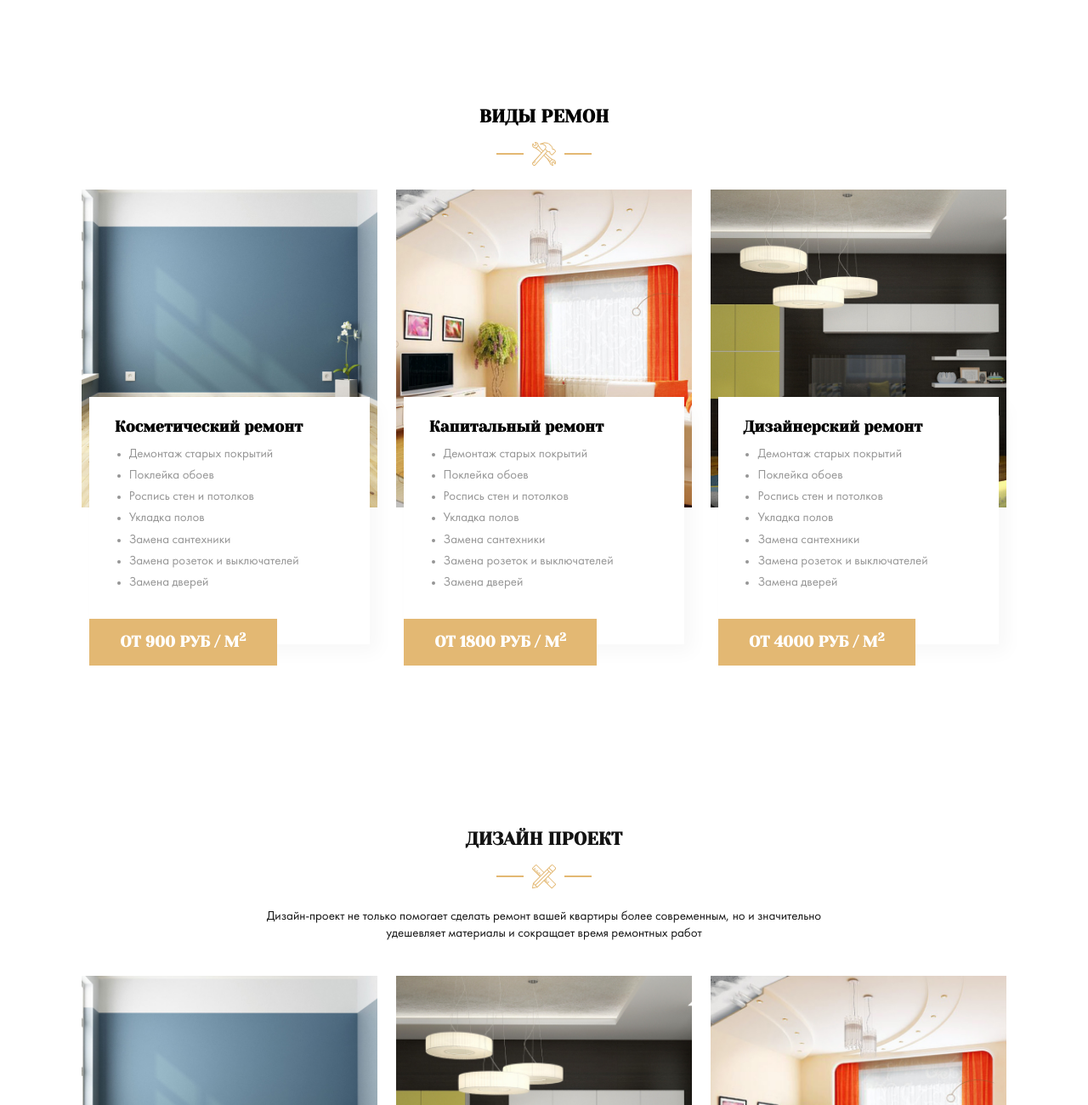
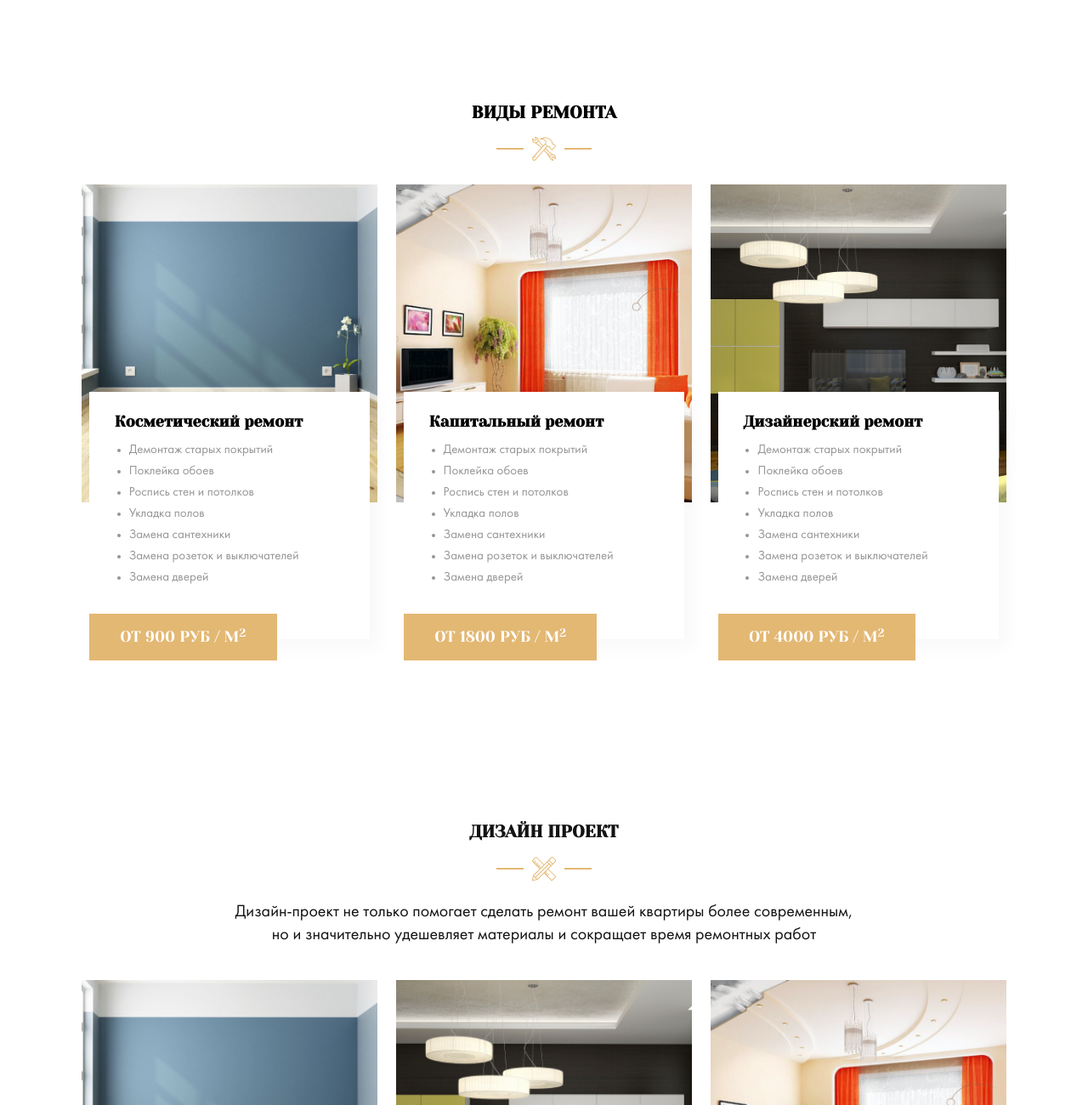
Before and after one commit to HANWoWDOGY/HANWoWDOGY, a website: page index.html in a window 1280 px wide. Shown: the part 960-2260 px from the top of the page at 85% size. Drawn offline with Linux system fonts and the light colour scheme; files whose address does not match are found by name.

```diff
--- a/index.html
+++ b/index.html
@@ -56,7 +56,7 @@
       <section class="section types">
         <div class="container">
           <div class="section-title types__section-title">
-            <h2 class="section-title__heading">Виды ремон</h2>
+            <h2 class="section-title__heading">Виды ремонта</h2>
             <div class="section-title__image">
               <img src="img/repair.svg" alt="repair">
             </div>
--- a/js/main.js
+++ b/js/main.js
@@ -9,6 +9,6 @@
     element.addEventListener('click', switchModal);
   });
 
-  closeBtn.addEventListener('click', switchModal)
+  closeBtn.addEventListener('click', switchModal);
 
 });
--- a/sass/_settings.sass
+++ b/sass/_settings.sass
@@ -15,6 +15,7 @@
         &__heading
             font-family: 'Yeseva One' , cursive
             text-transform: uppercase
+            font-size: 1.428rem
         &__image
             display: flex
             justify-content: center
@@ -28,6 +29,6 @@
         &__description
             margin: auto
             margin-top: 1.64rem
-            font-size: 1.07rem
+            font-size: 1.428rem
             line-height: 135.84%
-            max-width: 48rem
+            max-width: 52.9rem
--- a/sass/templates/_hero.sass
+++ b/sass/templates/_hero.sass
@@ -24,7 +24,7 @@
         font-size: 2.857rem
     &__text
         font-size: 1.57rem
-        line-height: 131%
+        line-height: 2.14rem
         max-width: 500px
         margin: 0
         margin-bottom: 3rem
@@ -84,7 +84,7 @@
     margin: 0
     font-family: 'Yeseva One', cursive
     text-transform: uppercase
-    font-size: 2.857rem
-    line-height: 1.4
+    line-height: 3.785rem
+    font-weight: 400
     &--primary
         color: $primary
--- a/sass/templates/_types.sass
+++ b/sass/templates/_types.sass
@@ -36,6 +36,7 @@
     left: 0
     bottom: -1.79rem
     font-size: 1.29rem
+    font-weight: 400
     font-family: 'Yeseva One', cursive
     text-transform: uppercase
     background-color: $primary
```
Also changed, not shown: css/style.css.
